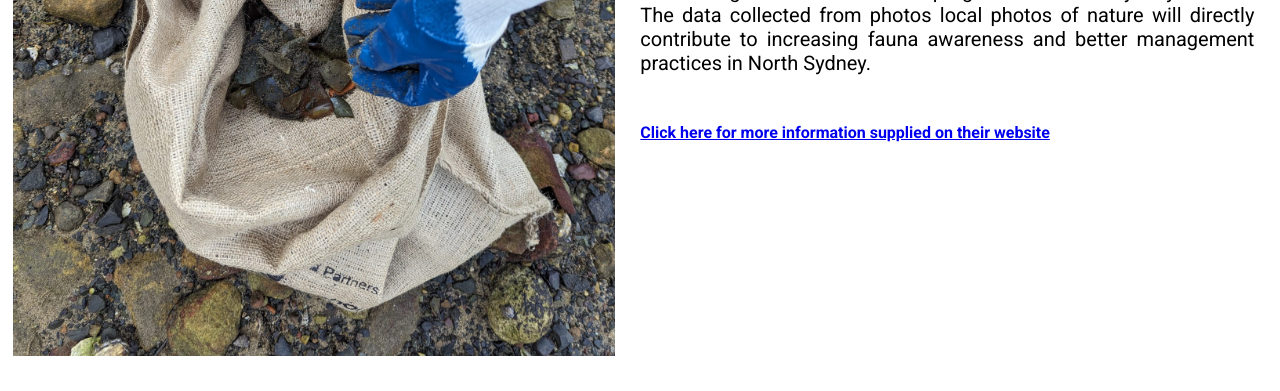
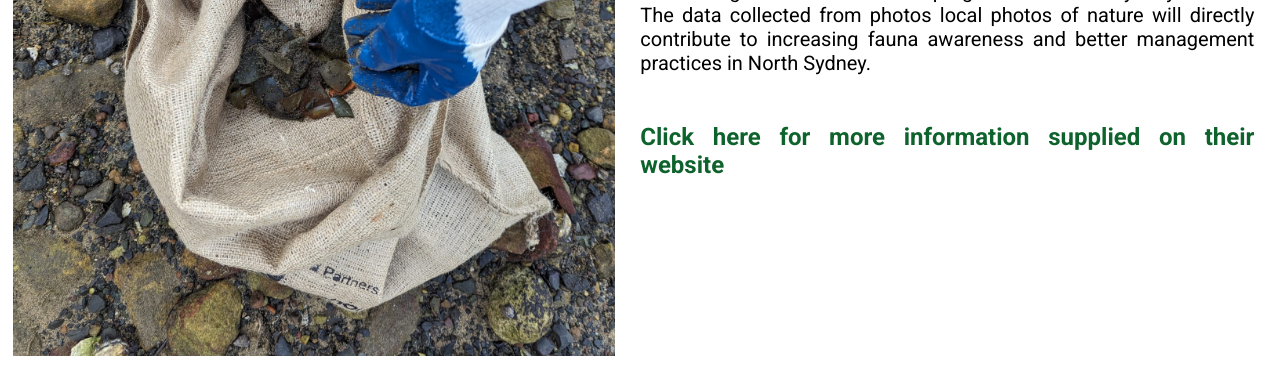
Before and after one commit to Hannah-IW/EnviroClub, a plain HTML site: page volunteering.html in a window 1280 px wide. Shown: the part 980-1371 px from the top of the page. Drawn offline with nearby package versions, Linux system fonts and the light colour scheme.

Commit message:
Update volunteering.css

```diff
--- a/volunteering.css
+++ b/volunteering.css
@@ -295,3 +295,10 @@ nav img{
     clear: both;
     width: 100%;
 }
+
+.button_gardening{
+    color:#0e622c;
+    font-weight: 600;
+    font-size: 150%;
+    text-decoration: none;
+}
```
